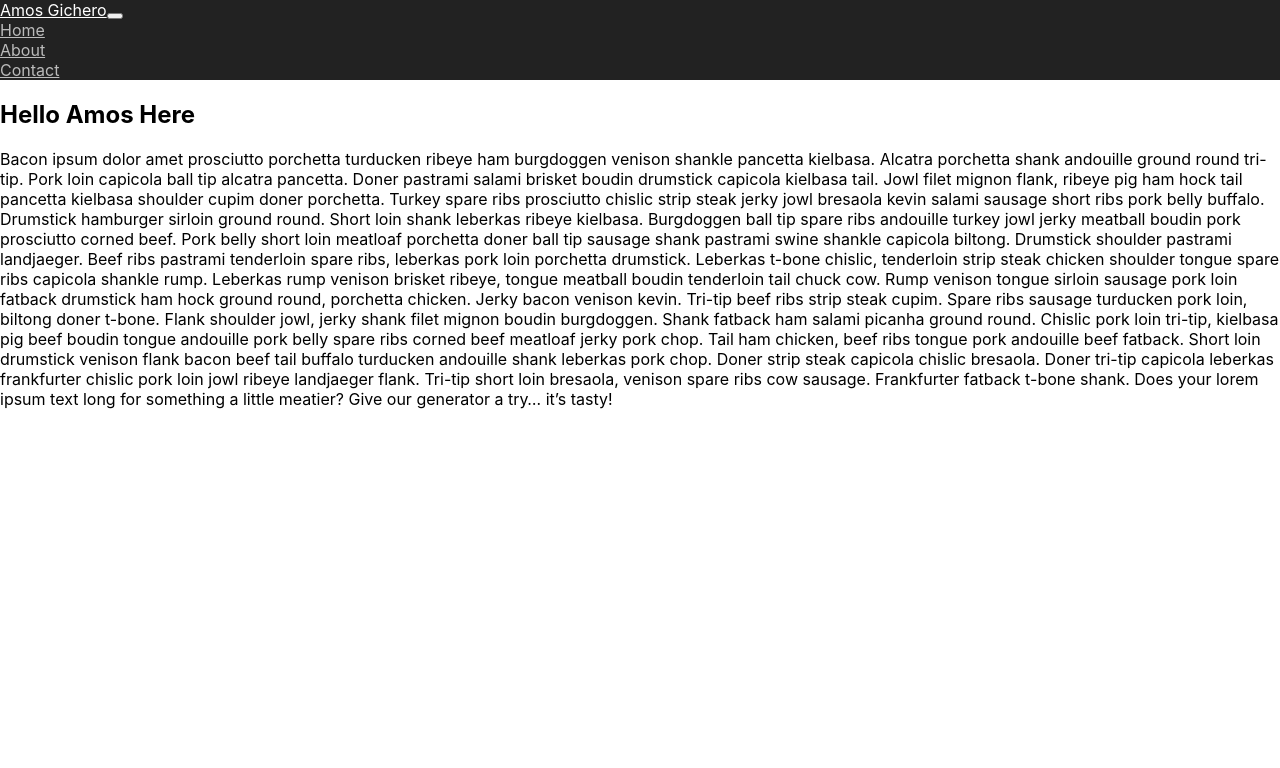
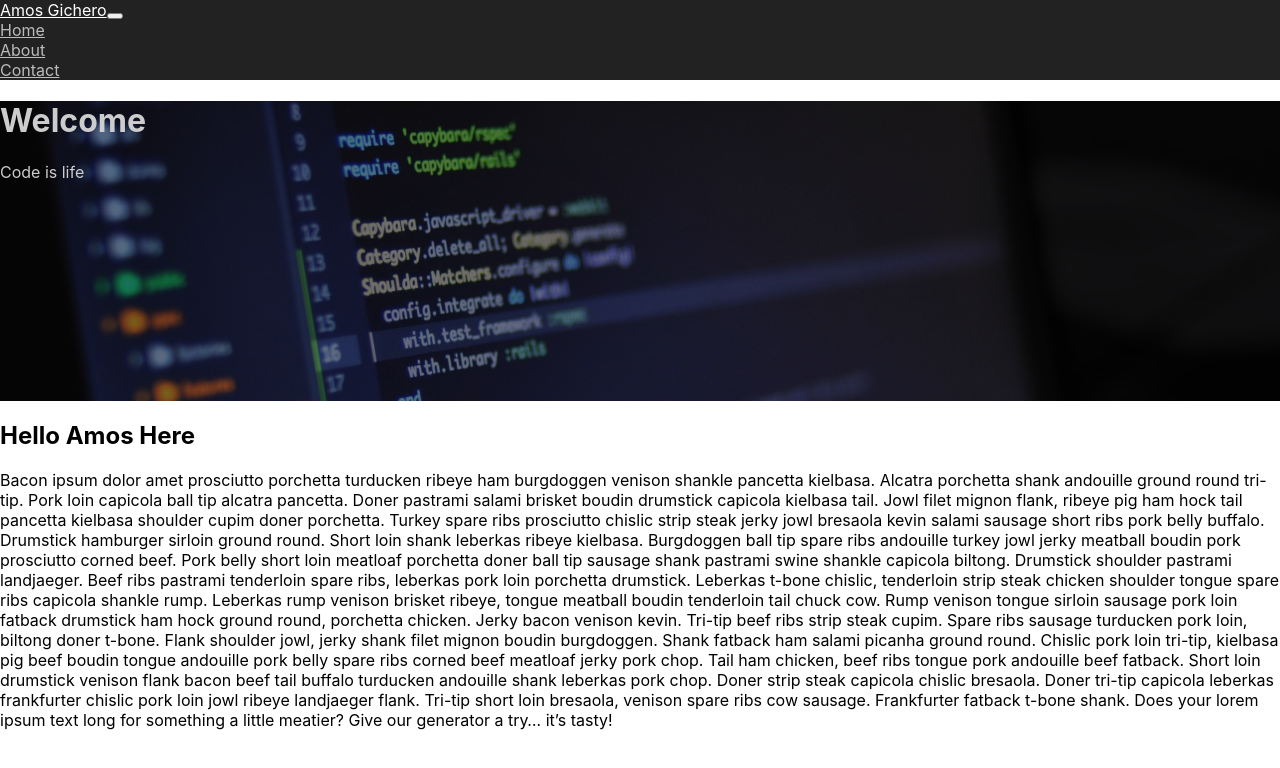
Before and after one commit to gichero/portfolio2.0, a React (Create React App) app: page / in a window 1280 px wide. Shown: the top 768 px of the page. Built offline with nearby package versions, Linux system fonts and the light colour scheme; the HTML template or start-up script is replaced by a standard one.

Commit message:
back ground image and styling added

```diff
--- a/src/App.js
+++ b/src/App.js
@@ -5,11 +5,13 @@
 import {Contact} from './containers/Contact/Contact';
 import {Layout} from './components/Layout/Layout';
 import {NavigationBar} from './components/NavigationBar/NavigationBar';
+import {Jumbotron} from './components/Jumbotron/Jumbotron';
 
 function App() {
   return (
     <React.Fragment>
       <NavigationBar/>
+      <Jumbotron/>
       <Layout>
         <Router>
           <Switch>
--- /dev/null
+++ b/src/components/Jumbotron/Jumbotron.js
@@ -0,0 +1,37 @@
+import React from 'react';
+import {Jumbotron as Jumbo, Container} from 'react-bootstrap';
+import styled from 'styled-components';
+import codeImg2 from '../../assets/backgroundImages/codeImg2.jpg';
+
+const Styles = styled.div`
+    .jumbo{
+        background: url(${codeImg2}) no-repeat fixed bottom;
+        background-size: cover;
+        color: #ccc;
+        height: 300px;
+        position: relative;
+        z-index: -2;
+    }
+    .overlay{
+        background-color: #000;
+        opacity: 0.5;
+        position: absolute;
+        top: 0;
+        left: 0;
+        bottom: 0;
+        right: 0;
+        z-index: -1;
+    }
+`;
+
+export const Jumbotron = () => (
+    <Styles>
+        <Jumbo fluid className="jumbo">
+            <div className="overlay"></div>
+            <Container>
+                <h1>Welcome</h1>
+                <p>Code is life</p>
+            </Container>
+        </Jumbo>
+    </Styles>
+)
```
Also changed, not shown: src/assets/backgroundImages/codeImg2.jpg (added), 1 other file (tests, documents, lock files or other folders).
